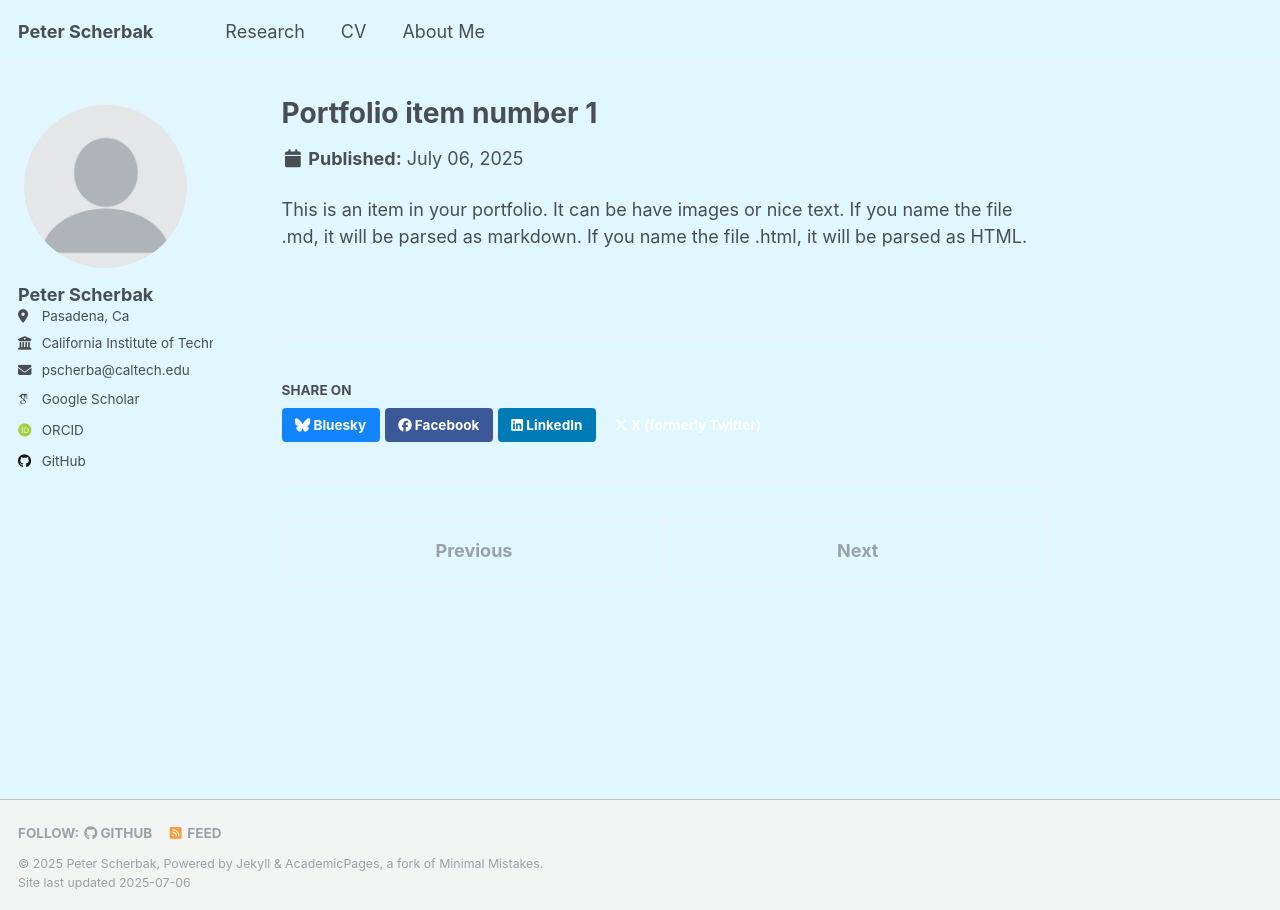
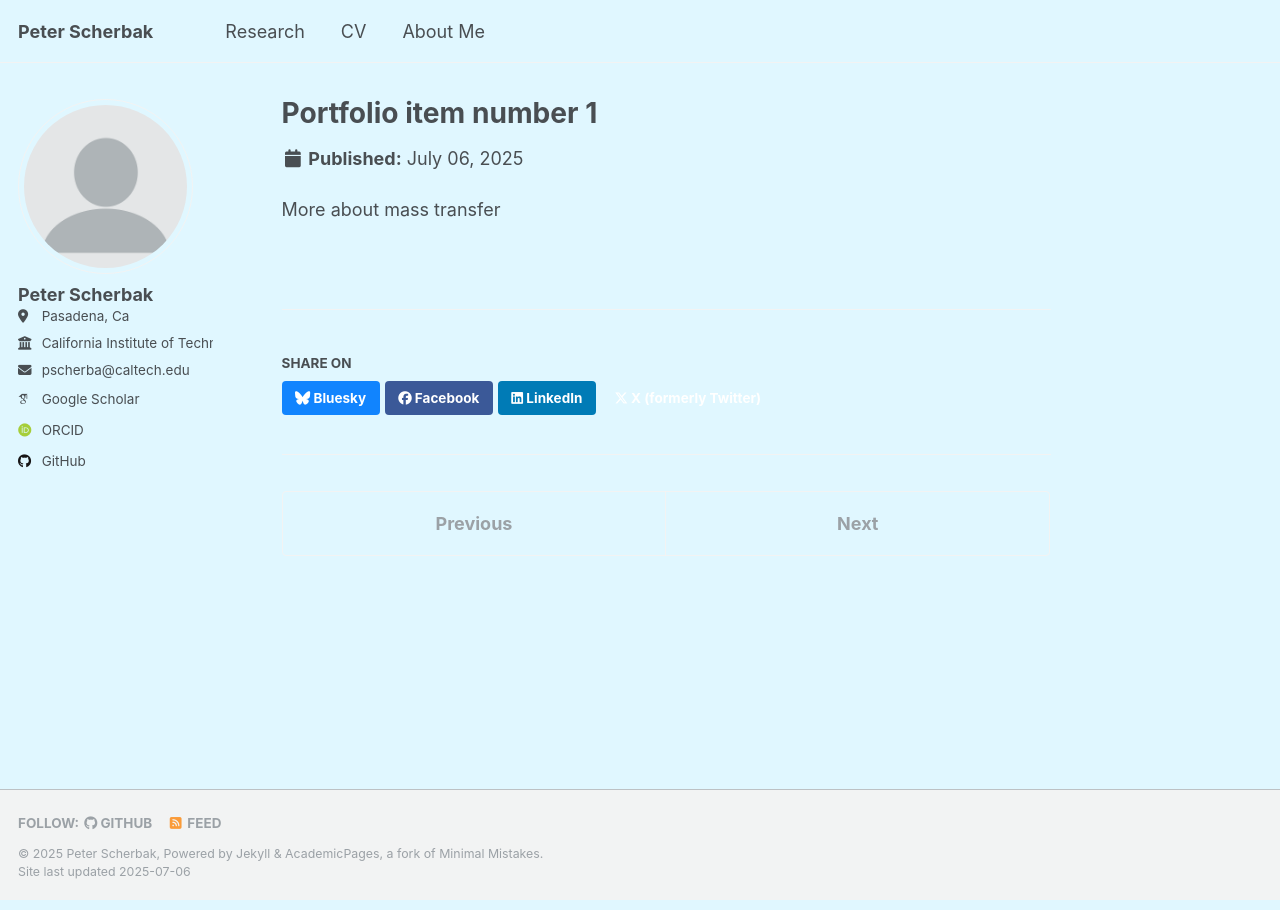
Before and after one commit to peterscherbak/peterscherbak.github.io, a Jekyll site: the page built from _portfolio/portfolio-1.md, in a window 1280 px wide. Built offline with Jekyll 4.4.1, drawn with Linux system fonts in a browser that asks for light colours; some web fonts are replaced; a script that is not in the unit is left out.

Commit message:
Update portfolio-1.md

```diff
--- a/_portfolio/portfolio-1.md
+++ b/_portfolio/portfolio-1.md
@@ -1,7 +1,9 @@
 ---
 title: "Portfolio item number 1"
-excerpt: "Short description of portfolio item number 1<br/><img src='/images/500x300.png'>"
+excerpt: "Hydro sims 1<br/>
+Massive star and compact accretor
+Mass transfer through L1"
 collection: portfolio
 ---
 
-This is an item in your portfolio. It can be have images or nice text. If you name the file .md, it will be parsed as markdown. If you name the file .html, it will be parsed as HTML.
+More about mass transfer
```
